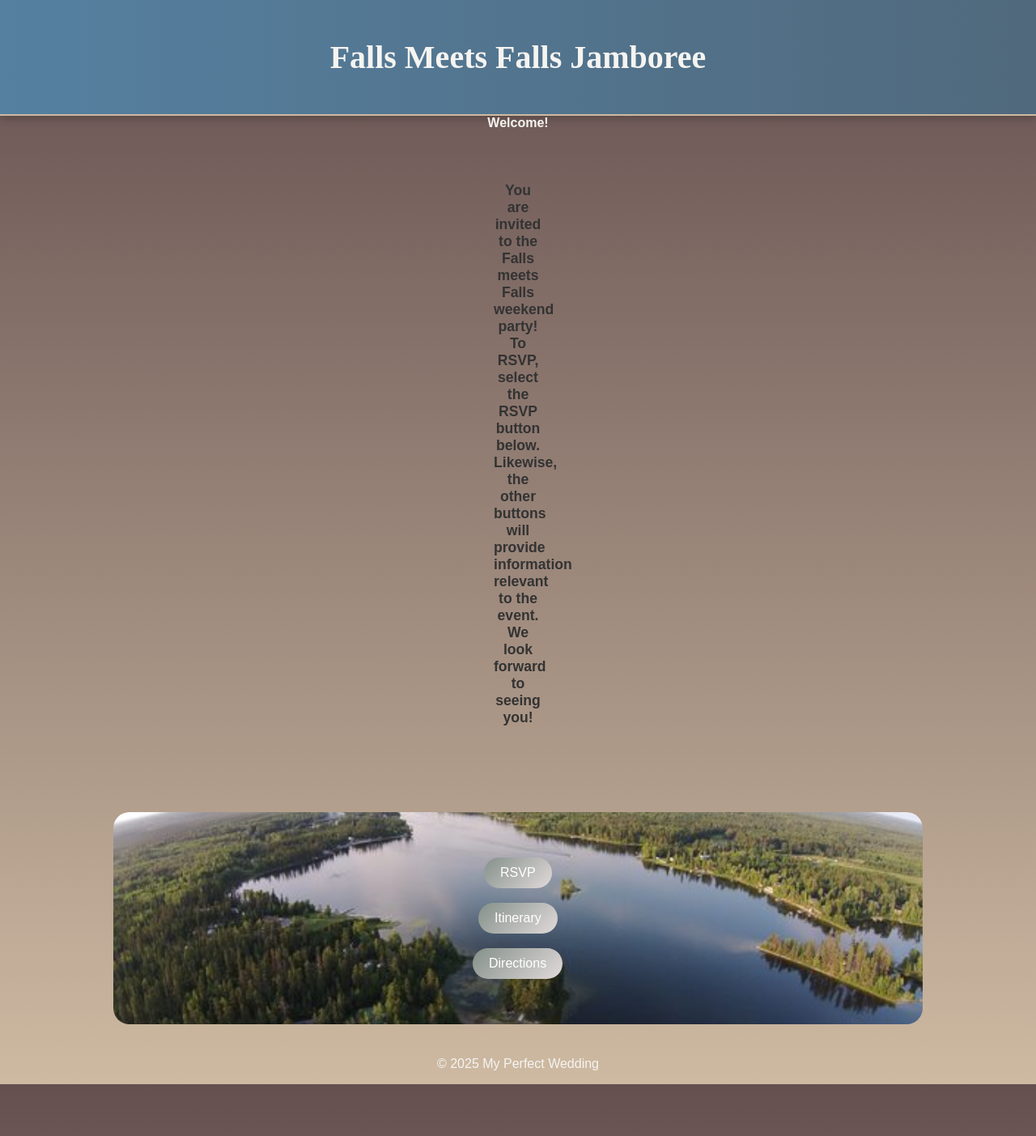
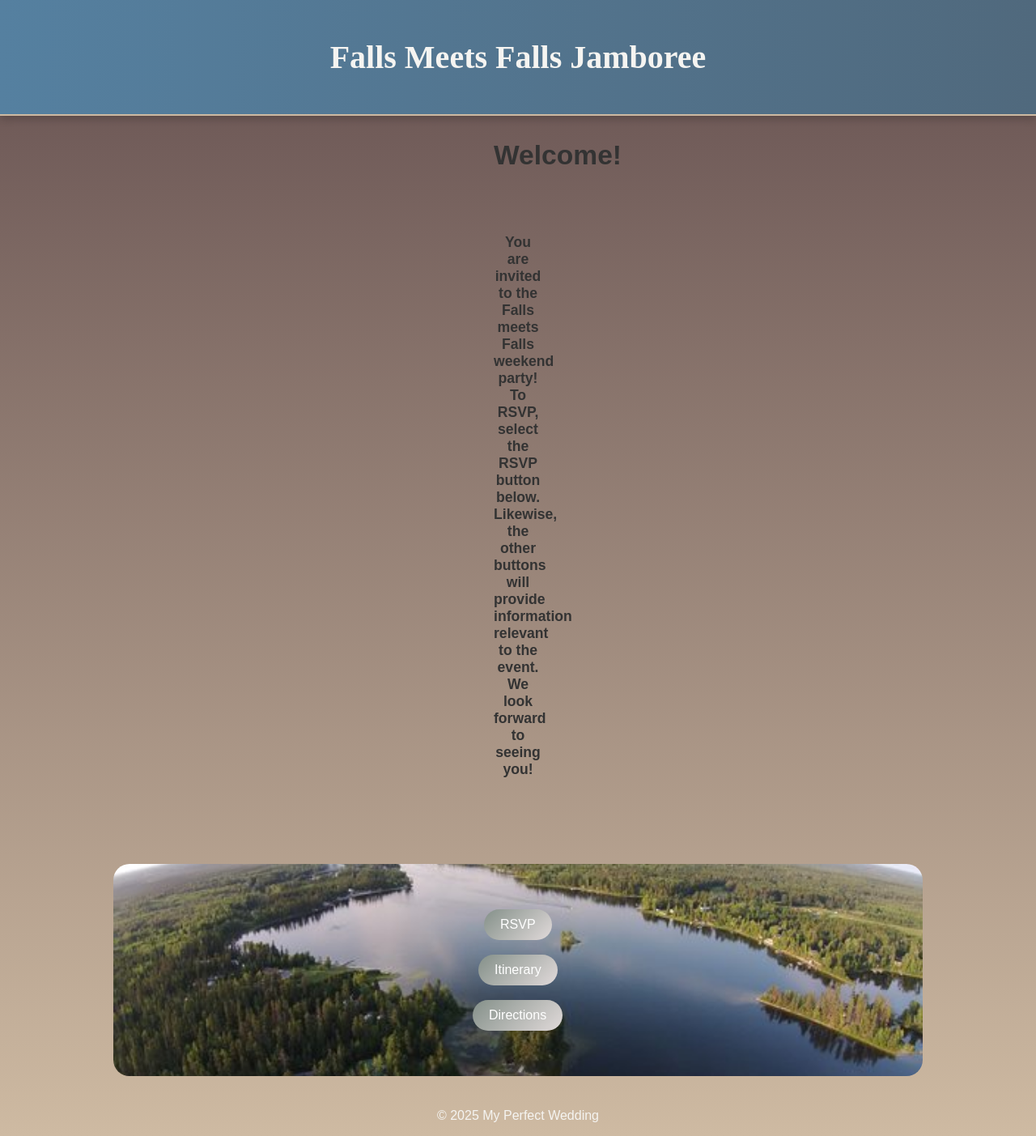
Before and after one commit to GitHerDone17/MyPerfectWedding, a Jekyll site: the page built from index.md, in a window 1280 px wide. Shown: the whole page at 81% size. Built offline with Jekyll 4.4.1, drawn with Linux system fonts in a browser that asks for light colours; our own code applies the rules of GitHub Pages for plain Markdown files; before the commit the page ends 1339 px from its top, so only the background shows below that.

Commit message:
Update custom.css

```diff
--- a/assets/css/custom.css
+++ b/assets/css/custom.css
@@ -79,3 +79,12 @@ html, body {
   padding: 10px 20px;
   color: #333;
 }
+
+.welcome-text {
+  font-size: 2.1rem;
+  text-align: center;
+  margin: 20px auto;
+  max-width: 100px;
+  padding: 10px 20px;
+  color: #333;
+}
```
